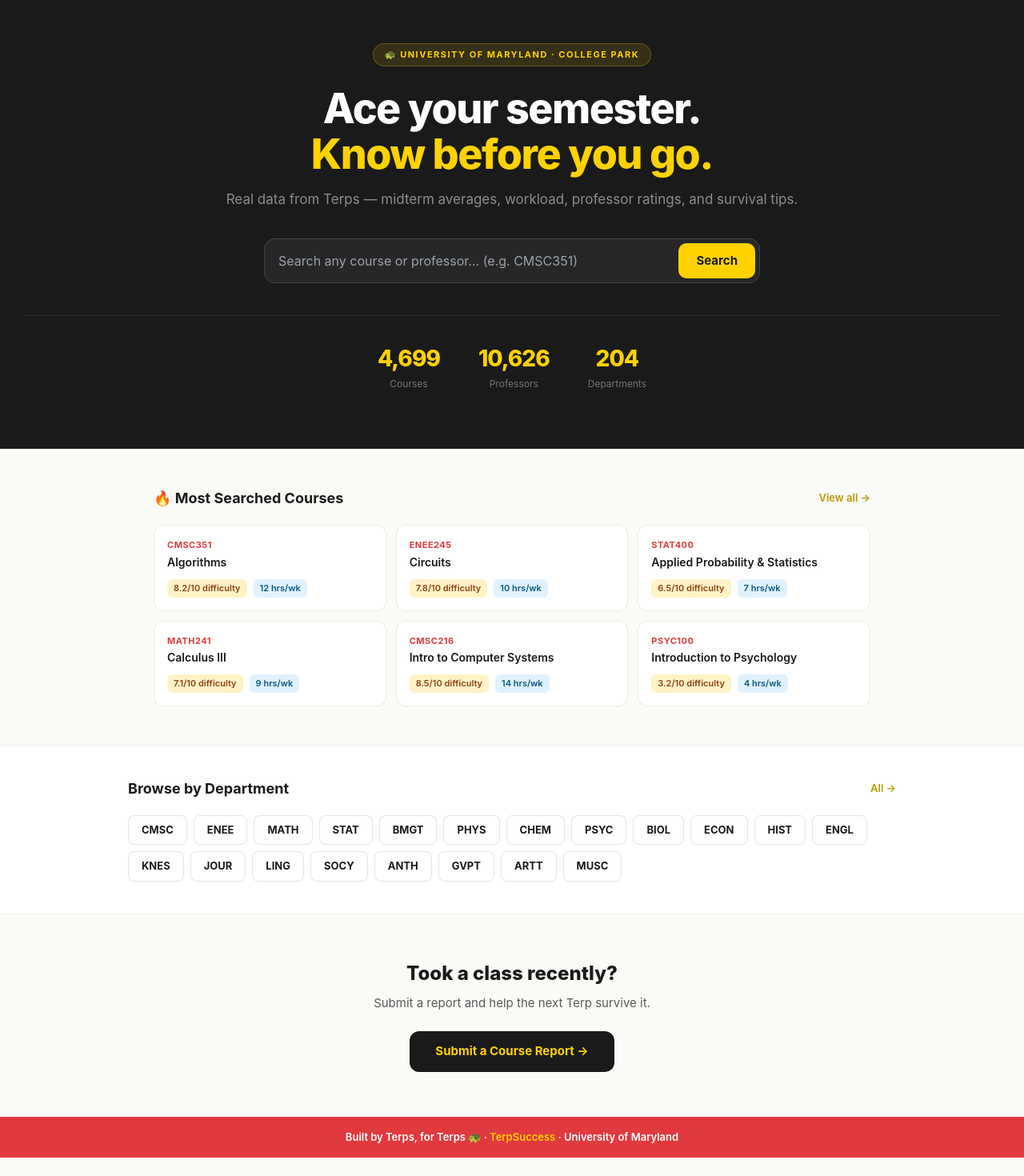
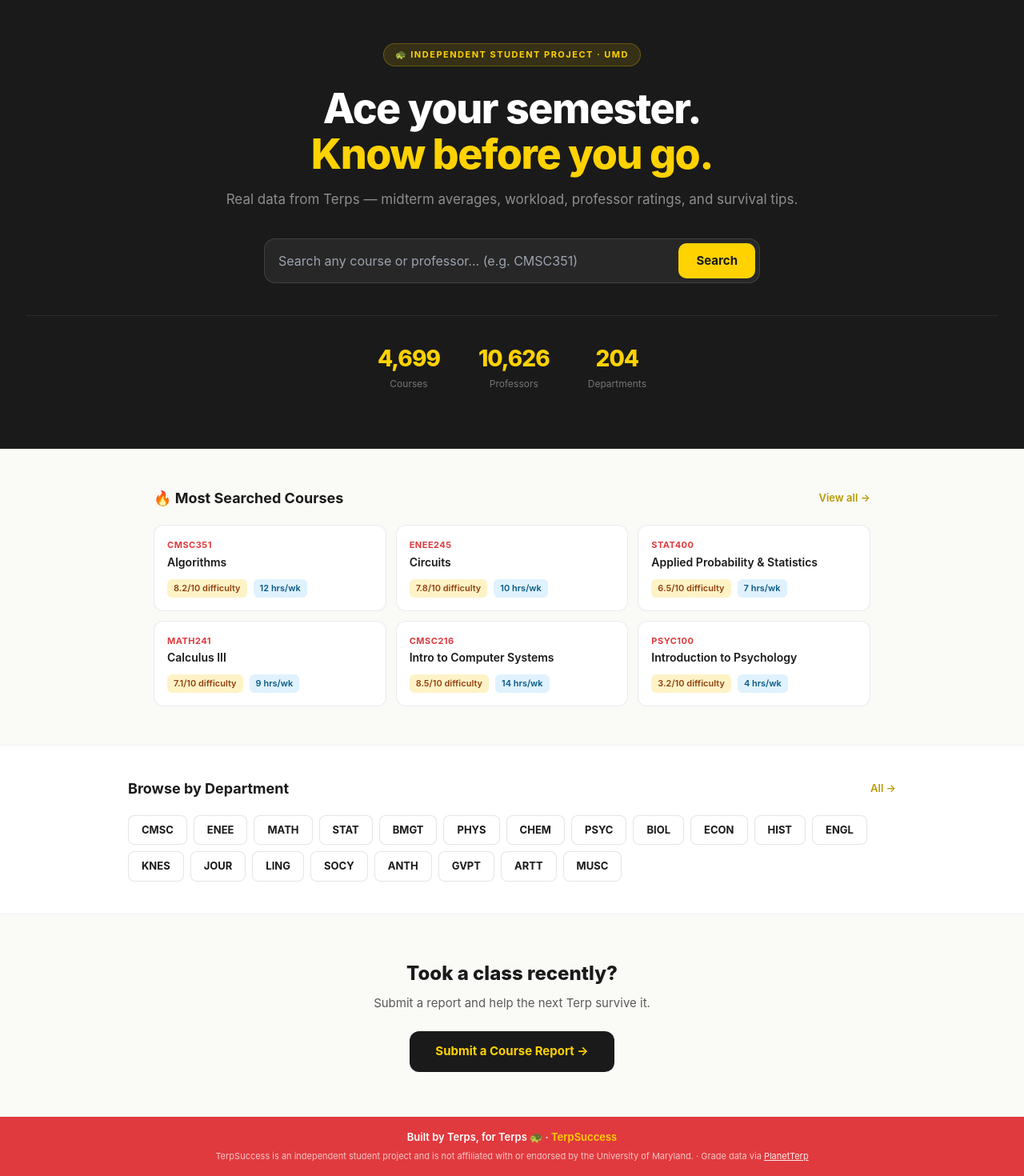
Before and after one commit to 1adefemi/Terpsuccess, a Next.js app: page / in a window 1280 px wide. Shown: the part 66-1536 px from the top of the page at 80% size. Before the commit the page ends 1513 px from the top, so only its background shows below. Built offline with nearby package versions, Linux system fonts and the light colour scheme.

Commit message:
add legal disclaimer and PlanetTerp attribution

```diff
--- a/src/app/page.tsx
+++ b/src/app/page.tsx
@@ -19,7 +19,7 @@
       <Nav />
       <section style={{ background: "#1A1A1A", padding: "64px 32px 72px", textAlign: "center", position: "relative", overflow: "hidden" }}>
         <div style={{ position: "absolute", top: 0, left: 0, right: 0, height: 4, background: "repeating-linear-gradient(90deg,#FFD200 0,#FFD200 25%,#1A1A1A 25%,#1A1A1A 50%,#E03A3E 50%,#E03A3E 75%,#1A1A1A 75%,#1A1A1A 100%)", backgroundSize: "40px 4px" }} />
-        <div style={{ display: "inline-flex", alignItems: "center", gap: 6, background: "rgba(255,210,0,0.12)", border: "1px solid rgba(255,210,0,0.25)", color: "#FFD200", fontSize: 11, fontWeight: 700, letterSpacing: "1.5px", padding: "5px 14px", borderRadius: 20, marginBottom: 24, textTransform: "uppercase" }}>🐢 University of Maryland · College Park</div>
+        <div style={{ display: "inline-flex", alignItems: "center", gap: 6, background: "rgba(255,210,0,0.12)", border: "1px solid rgba(255,210,0,0.25)", color: "#FFD200", fontSize: 11, fontWeight: 700, letterSpacing: "1.5px", padding: "5px 14px", borderRadius: 20, marginBottom: 24, textTransform: "uppercase" }}>🐢 Independent Student Project · UMD</div>
         <h1 style={{ fontSize: "clamp(36px,5vw,52px)", fontWeight: 800, color: "white", lineHeight: 1.1, letterSpacing: "-1.5px", marginBottom: 16 }}>
           Ace your semester.<br /><span style={{ color: "#FFD200" }}>Know before you go.</span>
         </h1>
@@ -78,8 +78,13 @@
         <Link href="/submit" style={{ display: "inline-block", background: "#1A1A1A", color: "#FFD200", fontWeight: 700, fontSize: 15, padding: "14px 32px", borderRadius: 12 }}>Submit a Course Report →</Link>
       </section>
 
-      <footer style={{ background: "#E03A3E", color: "white", textAlign: "center", padding: "16px 32px", fontSize: 13, fontWeight: 600 }}>
-        Built by Terps, for Terps 🐢 · <span style={{ color: "#FFD200" }}>TerpSuccess</span> · University of Maryland
+      <footer style={{ background: "#E03A3E", color: "white", textAlign: "center", padding: "16px 32px" }}>
+        <div style={{ fontSize: 13, fontWeight: 600, marginBottom: 6 }}>
+          Built by Terps, for Terps 🐢 · <span style={{ color: "#FFD200" }}>TerpSuccess</span>
+        </div>
+        <div style={{ fontSize: 11, color: "rgba(255,255,255,0.7)", lineHeight: 1.5 }}>
+          TerpSuccess is an independent student project and is not affiliated with or endorsed by the University of Maryland. · Grade data via <a href="https://planetterp.com" target="_blank" rel="noreferrer" style={{ color: "rgba(255,255,255,0.9)", textDecoration: "underline" }}>PlanetTerp</a>
+        </div>
       </footer>
     </main>
   );
```
